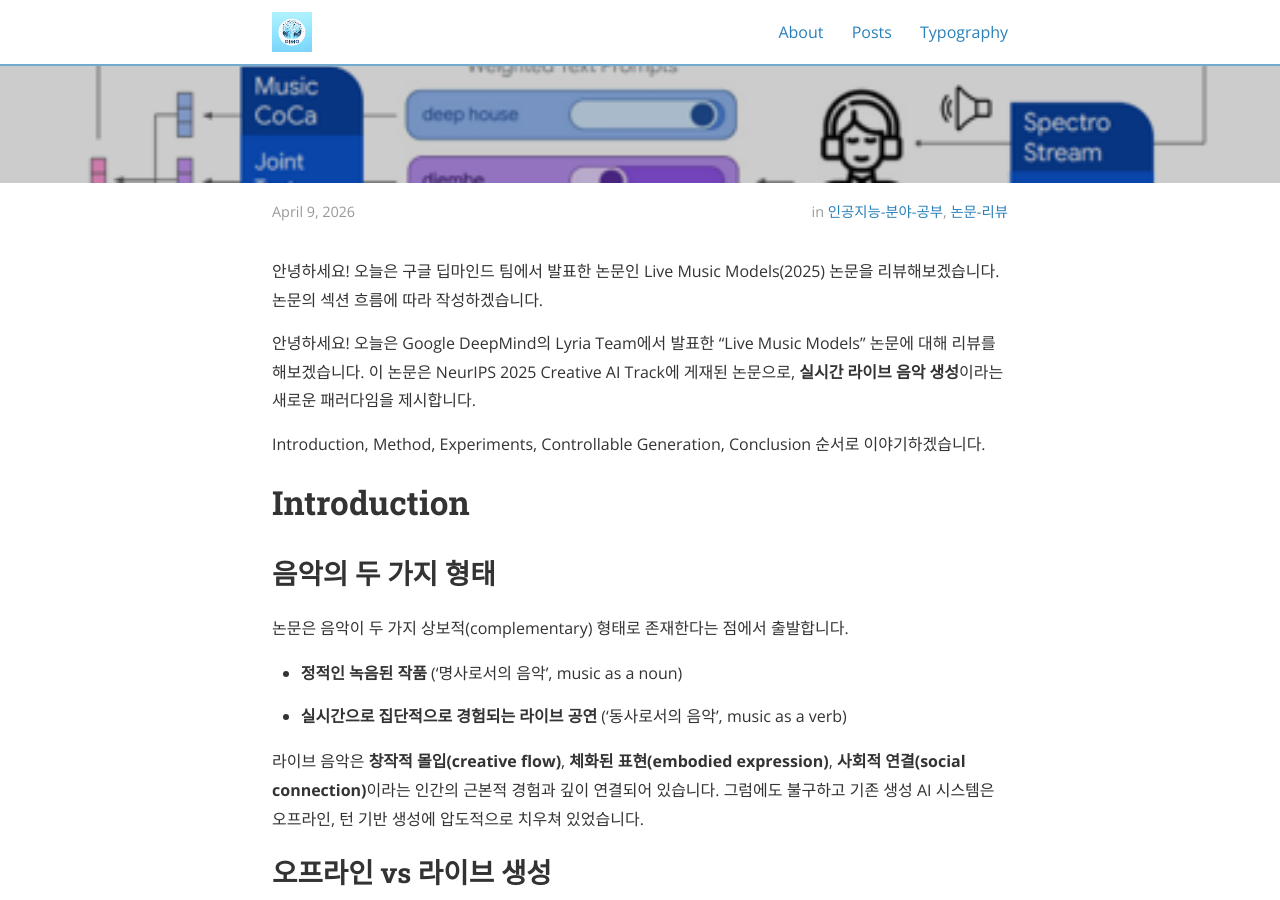
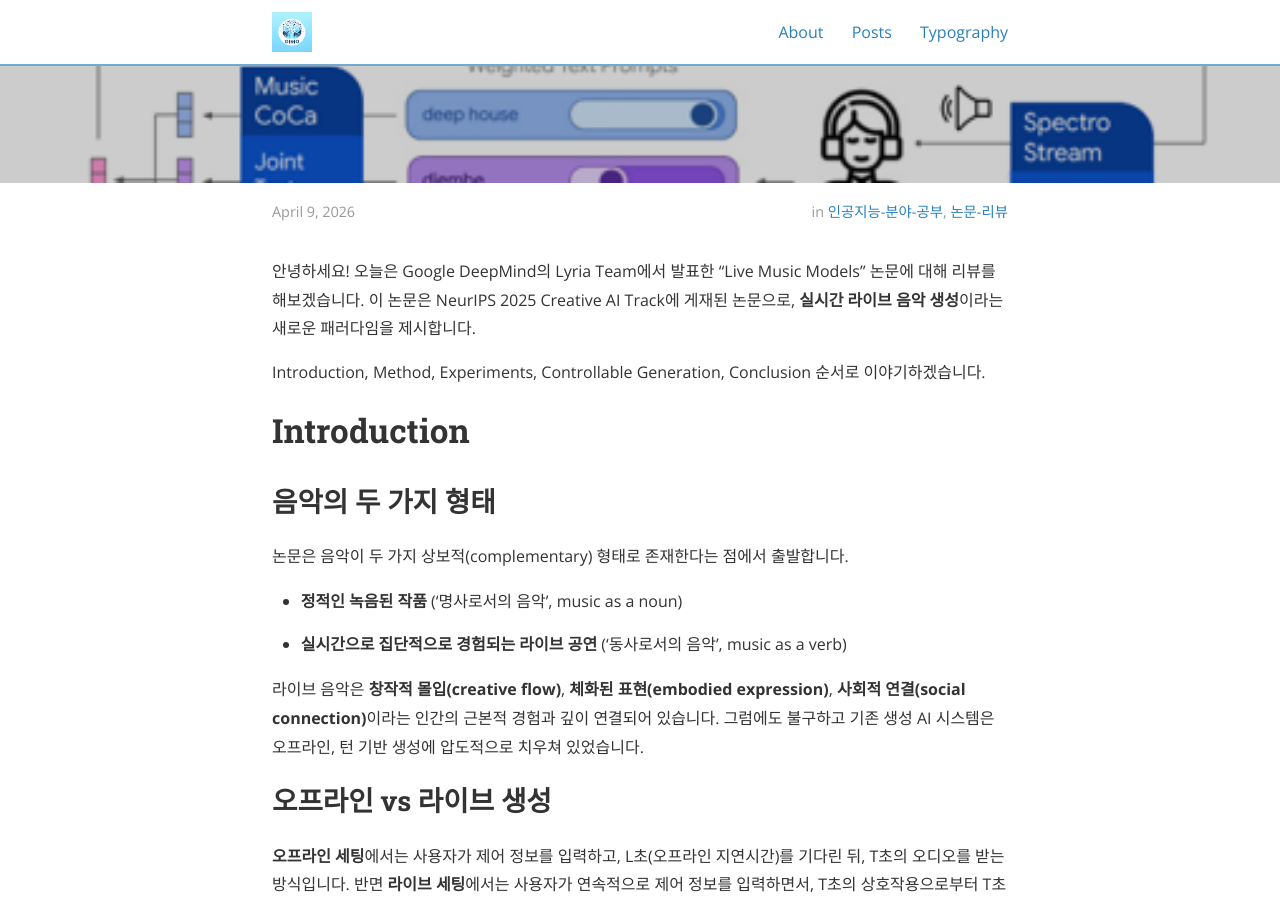
Before and after one commit to dinhoitt/dinhoitt.github.io, a Jekyll site: the page built from _posts/2026-04-09-Live Music Models.md, in a window 1280 px wide and 900 px high, scrolled down 322 px. Built offline with Jekyll 4.4.1, drawn with Linux system fonts in a browser that asks for light colours; nearby versions of some CDN libraries; formulas are drawn with MathJax 3; comment, search, counter and statistics services are not loaded.

Commit message:
Update introduction for Live Music Models review
Revised introduction to clarify the focus on the 'Live Music Models' paper by Google DeepMind's Lyria Team, emphasizing real-time live music generation.

```diff
--- a/_posts/2026-04-09-Live Music Models.md
+++ b/_posts/2026-04-09-Live Music Models.md
@@ -8,8 +8,6 @@
   - 논문-리뷰
 cover:  "/assets/post/livemusic.png"
 ---
-
-안녕하세요! 오늘은 구글 딥마인드 팀에서 발표한 논문인 Live Music Models(2025) 논문을 리뷰해보겠습니다. 논문의 섹션 흐름에 따라 작성하겠습니다.
 
 안녕하세요! 오늘은 Google DeepMind의 Lyria Team에서 발표한 "Live Music Models" 논문에 대해 리뷰를 해보겠습니다. 이 논문은 NeurIPS 2025 Creative AI Track에 게재된 논문으로, **실시간 라이브 음악 생성**이라는 새로운 패러다임을 제시합니다.
 
```
